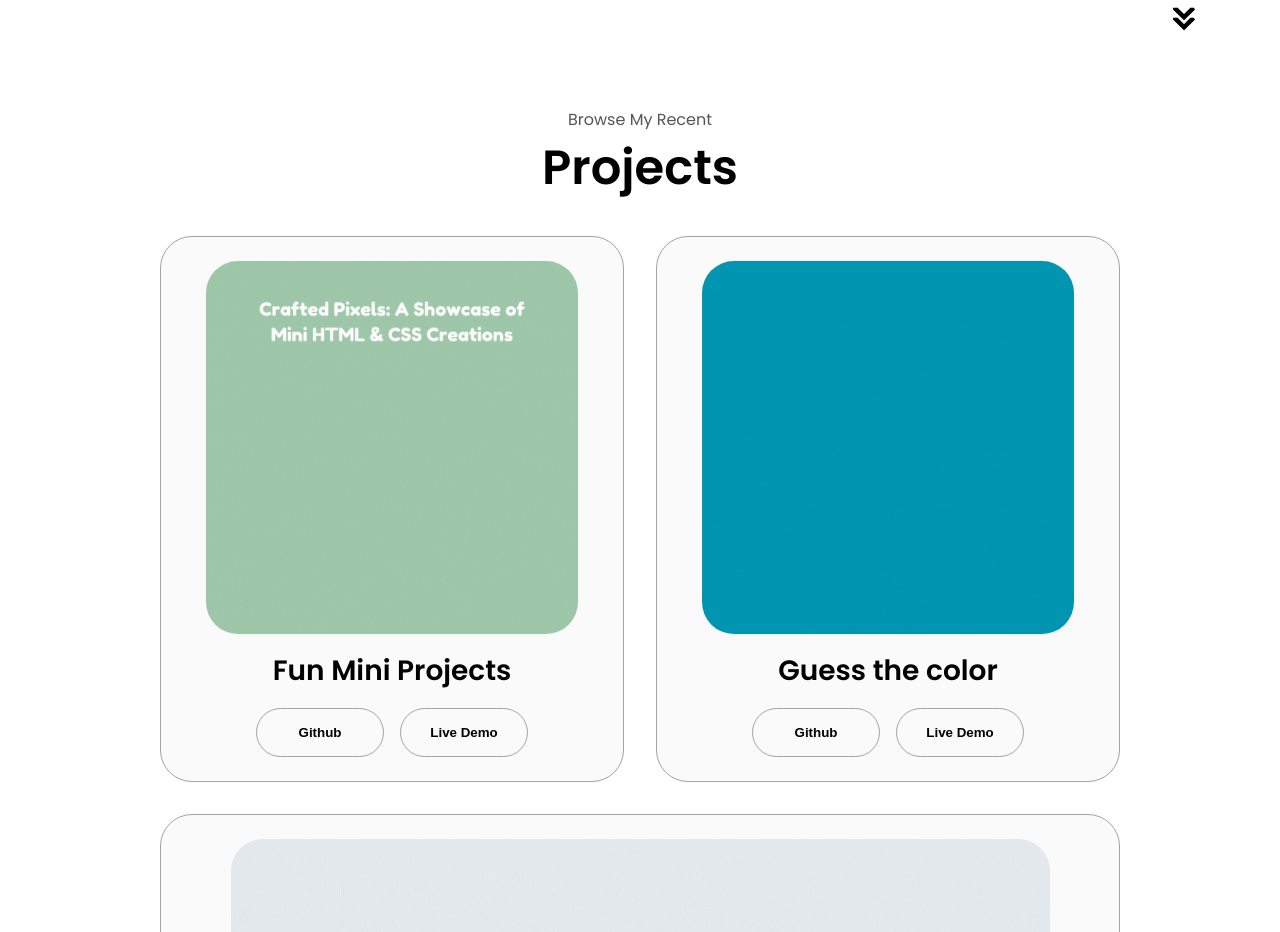
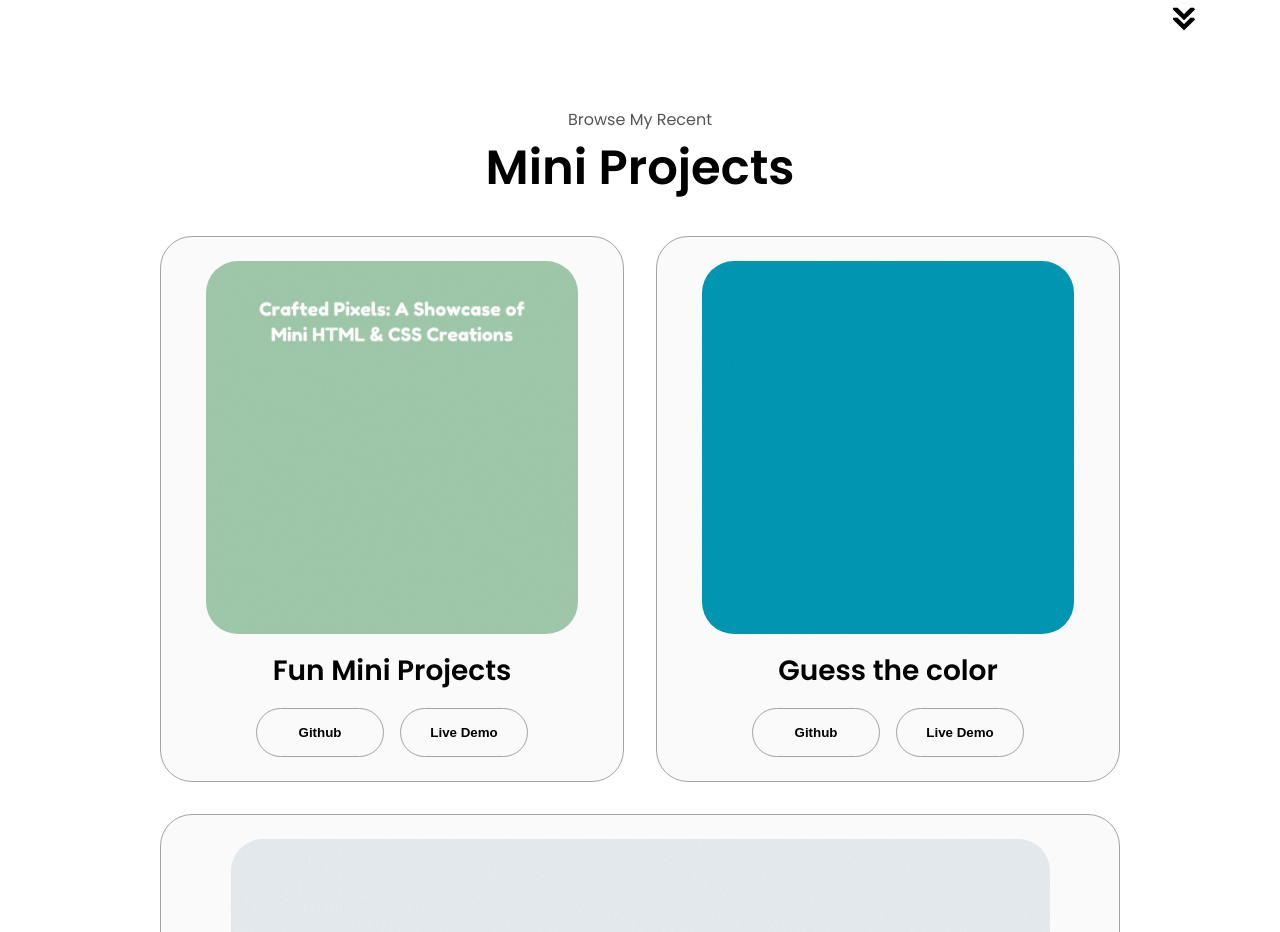
Before and after one commit to Ashish2097/portfolio, a plain HTML site: page index.html in a window 1280 px wide. Shown: the part 2357-3289 px from the top of the page. Drawn offline with Linux system fonts and the light colour scheme.

Commit message:
Update index.html

```diff
--- a/index.html
+++ b/index.html
@@ -237,7 +237,7 @@
     </section>
     <section id="projects">
       <p class="section__text__p1">Browse My Recent</p>
-      <h1 class="title">Projects</h1>
+      <h1 class="title">Mini Projects</h1>
       <div class="experience-details-container">
         <div class="about-containers">
           <div class="details-container color-container">
```
